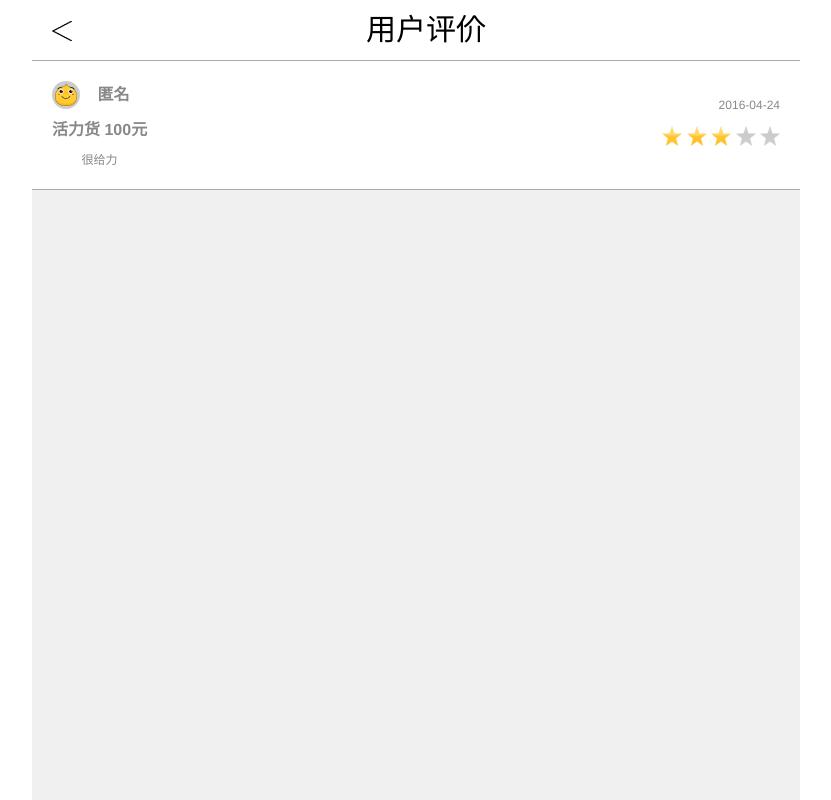
After one commit to stardeva/student_loan, a PHP site: page /estimate/user.html in a window 1280 px wide. The commit adds this page. Shown: the whole page, without its empty margins (224-1055 px from the left). Run offline with PHP 8.4, Linux system fonts and the light colour scheme.

Commit message:
update-2

```diff
--- a/assets/css/style.css
+++ b/assets/css/style.css
@@ -49,6 +49,18 @@ body {
 
 .loan-data-area .data-group:last-child {
   border: 0;
+}
+
+.loan-data-area .content  .user-head-image {
+  background-image: url('../images/user_head.png');
+  width: 100%;
+  height: 100%;
+}
+
+.loan-data-area .content .user-head{
+  background-color: #ccc;
+  border-radius: 50%;
+  padding: 3px;
 }
 
 .header .topnav {
@@ -240,12 +252,9 @@ body {
 }
 
 .loan-kind {
-  background-color: #f2f3eb;
   padding: 20px 10px;
   color: #aaa;
   background-image: url('../images/loan_bg.png');
-  background-size: 105% 108%;
-  background-position: -15px 0px;
 }
 
 .loan-kind .kind-body {
@@ -260,6 +269,7 @@ body {
   border-top: 1px solid #aaa;
   color: #aaa;
   background-color: #f0f0f0;
+  padding: 20px;
 }
 
 .start-loan .loan-button {
@@ -275,13 +285,20 @@ body {
   background-size: 100% 100%;
 }
 
-.descripton .title p {
+.start-loan  .description .title.last {
+  margin-top: 40px;
+}
+
+.start-loan  .description .title p {
   font-size: 20px;
   color: #333;
-  padding: 20px 0;
 }
 
-.descripton .content p {
+.start-loan  .description:last-child {
+  margin-top: 40px;
+}
+
+.description .content p {
   font-size: 16px;
 }
 /*bank card*/
@@ -709,23 +726,61 @@ form#request_loan_form {
 }
 
 .personal-area .content .user-head {
-  background-color: #ccc;
-  border-radius: 50%;
   width: 38px;
   height: 38px;
-  padding: 4px;
-}
-
-.personal-area .content  .user-head-image {
-  background-image: url('../images/user_head.png');
-  width: 30px;
-  height: 30px;
 }
 
 .personal-area .content > .bean-image {
   background-image: url('../images/user_bean.png');
   width: 10px;
   height: 10px;
+}
+
+/*user estimate*/
+.loan-data-area .estimate-group {
+  background-color: #fff;
+  border-top: 1px solid #aaa;
+  border-bottom: 1px solid #aaa;
+  padding: 20px;
+}
+
+.loan-data-area .estimate-group .user-name,
+.loan-data-area .estimate-group .active-money {
+  margin-bottom: 10px;
+}
+
+.user-estimate-area .estimate-group .user-mark {
+  flex-flow: column;
+  align-items: flex-end;
+  height: 55px;
+}
+
+.user-estimate-area .estimate-group .user-mark .date {
+  font-size: 12px;
+}
+
+.user-estimate-area .estimate-group .user-mark .mark-image {
+  background-image: url('../images/evaluate_star_empty.png');
+  width: 20px;
+  height: 20px;
+}
+
+.user-estimate-area .estimate-group .user-mark .mark-image.active{
+  background-image: url('../images/evaluate_star.png');
+}
+
+.user-estimate-area .estimate-group .user-head {
+  width: 28px;
+  height: 28px;
+  font-size: 14px;
+}
+
+.loan-data-area .estimate-group .power {
+  font-size: 12px;
+}
+
+.user-estimate-area .estimate-group .name {
+  margin: 0 auto;
 }
 
 /*modal*/
--- /dev/null
+++ b/estimate/user.html
@@ -0,0 +1,87 @@
+<!DOCTYPE html>
+<html lang="en">
+  <head>
+    <meta charset="utf-8">
+    <meta http-equiv="X-UA-Compatible" content="IE=edge">
+    <meta name="viewport" content="width=device-width, initial-scale=1">
+
+    <title>学融宝</title>
+
+    <!-- Bootstrap -->
+    <link href="../assets/css/bootstrap.min.css" rel="stylesheet">
+    <link href="../assets/css/bootstrap-theme.min.css" rel="stylesheet">
+    <link href="../assets/css/font-awesome.min.css" rel="stylesheet">
+    <link href="../assets/css/style.css" rel="stylesheet">
+
+    <!-- HTML5 shim and Respond.js for IE8 support of HTML5 elements and media queries -->
+    <!-- WARNING: Respond.js doesn't work if you view the page via file:// -->
+    <!--[if lt IE 9]>
+      <script src="https://oss.maxcdn.com/html5shiv/3.7.3/html5shiv.min.js"></script>
+      <script src="https://oss.maxcdn.com/respond/1.4.2/respond.min.js"></script>
+    <![endif]-->
+  </head>
+  <body>
+    <!-- Modal -->
+    <div id="loan_modal" class="modal fade" role="dialog">
+      <div class="vertical-alignment-helper">
+        <div class="modal-dialog vertical-align-center">
+          <!-- Modal content-->
+          <div class="modal-content">
+            <div class="modal-body">
+              <p><b>您还没有绑定银行卡</b></p>
+            </div>
+            <div class="modal-footer flex-wrap">
+              <div class="flex1 loan-modal-button request-loan" data-dismiss="modal">取消</div>
+              <div class="flex1 loan-modal-button" data-dismiss="modal">去绑定</div>
+            </div>
+          </div>
+        </div>
+      </div>
+    </div>
+
+    <header class="header">
+      <nav class="topnav">
+        <a href="#" class="nav back"><div class="back-icon image"></div></a>
+        <span class="nav text title">用户评价</span>
+        <div></div>
+      </nav>
+    </header>
+
+    <section class="loan-data-area main-loan-area">
+      <div class="main-wrap user-estimate-area">
+        <div class="estimate-group flex-wrap-space">
+          <div class="content">
+            <div class="user-name flex-wrap-space">
+              <div class="user-head emoticon">
+                <div class="user-head-image image"></div>
+              </div>
+              <div class="name"><b>匿名</b></div>
+            </div>
+            <div class="active-money">
+              <span><b>活力货 100元</b></span>
+            </div>
+            <div class="power text-center">很给力</div>
+          </div>
+
+          <div class="user-mark flex-wrap-space">
+            <div class="date">2016-04-24</div>
+            <div class="mark-wrap">
+              <div class="mark-image active image"></div>
+              <div class="mark-image active image"></div>
+              <div class="mark-image active image"></div>
+              <div class="mark-image image"></div>
+              <div class="mark-image image"></div>
+            </div>
+          </div>
+        </div>
+      </div>
+    </section>
+
+    <!-- jQuery (necessary for Bootstrap's JavaScript plugins) -->
+    <script src="../assets/js/jquery-2.1.4.min.js"></script>
+    <!-- Include all compiled plugins (below), or include individual files as needed -->
+    <script src="../assets/js/bootstrap.min.js"></script>
+    <script src="../assets/js/main.js"></script>
+
+  </body>
+</html>
```
Also changed, not shown: estimate/rate.html (added, +125 -0 lines), assets/images/evaluate_star.png (added), assets/images/evaluate_star_empty.png (added).
